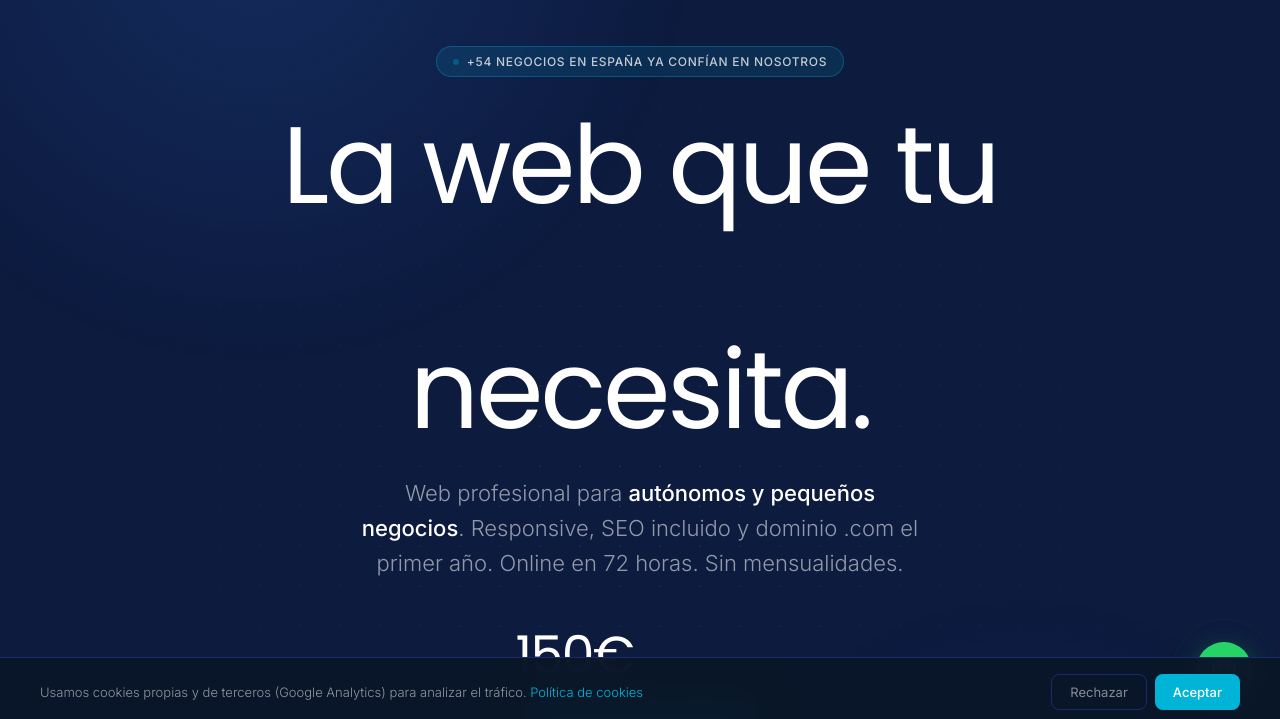
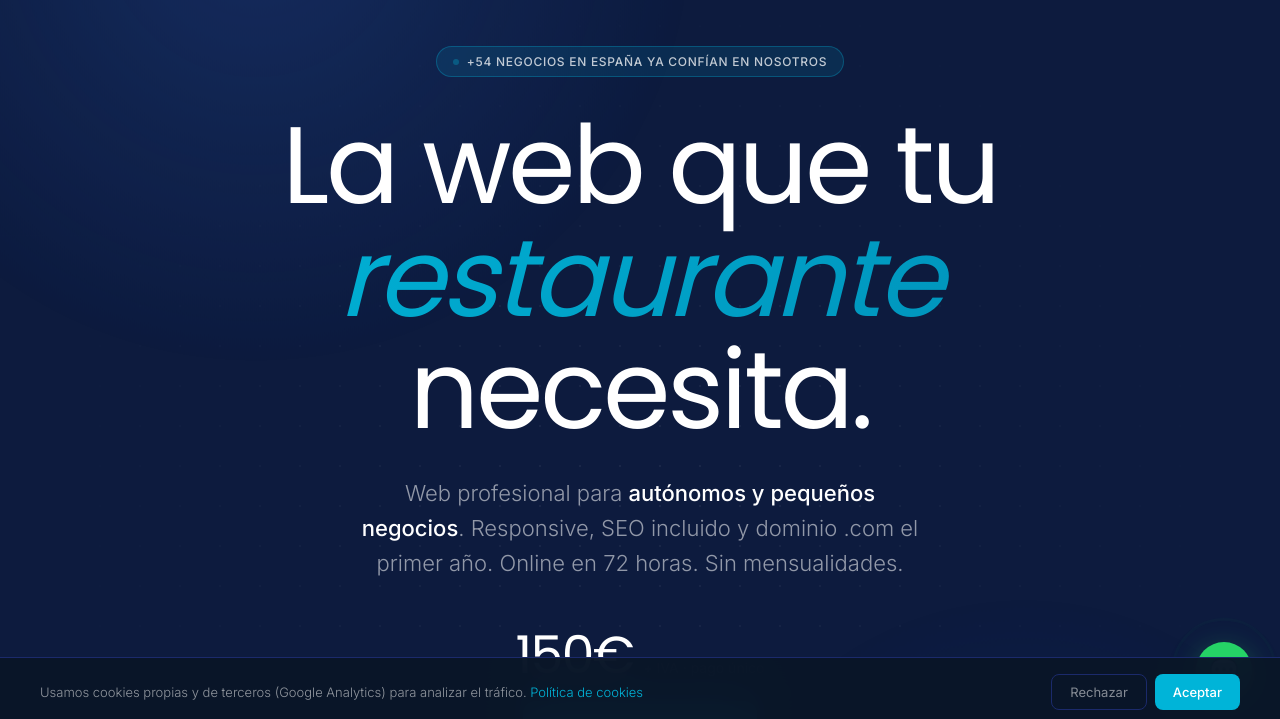
Before and after one commit to irojo9/damemiweb.com, a plain HTML site: page index.html in a window 1280 px wide. Shown: the part 74-793 px from the top of the page. Drawn offline with Linux system fonts and the light colour scheme.

Commit message:
Add files via upload

```diff
--- a/index.html
+++ b/index.html
@@ -86,10 +86,10 @@ nav.s{background:rgba(10,22,40,.95);backdrop-filter:blur(20px);border-color:var(
 @keyframes blink{0%,100%{opacity:1}50%{opacity:.3}}
 h1.hero-h{font-family:var(--serif);font-size:clamp(52px,8.5vw,110px);font-weight:300;line-height:.97;letter-spacing:-.03em;margin-bottom:32px;color:var(--white)}
 h1.hero-h .static{display:block;color:#FFFFFF}
-h1.hero-h .dynamic-wrap{display:block;min-height:1.1em;position:relative;overflow:visible}
-h1.hero-h .dynamic-word{display:block;font-style:italic;color:#00B4D8;position:absolute;left:50%;transform:translateX(-50%) translateY(100%);opacity:0;transition:transform .7s cubic-bezier(.16,1,.3,1),opacity .4s;white-space:nowrap;text-shadow:0 0 40px rgba(0,180,216,.4)}
-h1.hero-h .dynamic-word.in{transform:translateX(-50%) translateY(0);opacity:1}
-h1.hero-h .dynamic-word.out{transform:translateX(-50%) translateY(-110%);opacity:0}
+h1.hero-h .dynamic-wrap{display:block;overflow:hidden;line-height:1.1}
+h1.hero-h .dynamic-word{display:none;font-style:italic;color:#FFFFFF;background:linear-gradient(135deg,#00B4D8,#0090B8);-webkit-background-clip:text;-webkit-text-fill-color:transparent;background-clip:text}
+h1.hero-h .dynamic-word.active{display:block;animation:wordIn .6s cubic-bezier(.16,1,.3,1) forwards}
+@keyframes wordIn{from{opacity:0;transform:translateY(20px)}to{opacity:1;transform:translateY(0)}}
 .hero-sub{font-size:clamp(17px,2.2vw,22px);font-weight:300;color:rgba(255,255,255,.55);line-height:1.6;max-width:560px;margin:0 auto 48px}
 .hero-sub strong{color:var(--white);font-weight:500}
 .hero-actions{display:flex;flex-direction:column;align-items:center;gap:20px;margin-bottom:64px}
@@ -936,31 +936,14 @@ function go(id){const el=document.getElementById(id);if(el)el.scrollIntoView({be
 // Animated hero words
 (function(){
   const words=document.querySelectorAll('.dynamic-word');
-  const wrap=document.getElementById('dynamic-wrap');
   if(!words.length)return;
   let cur=0;
-  // set wrap height to match tallest word
-  function setHeight(){
-    let max=0;
-    words.forEach(w=>{w.style.position='relative';w.style.opacity='1';w.style.transform='none';const h=w.offsetHeight;max=Math.max(max,h);w.style.position='absolute';w.style.opacity='0';w.style.transform='translateX(-50%) translateY(100%)'});
-    wrap.style.height=max+'px';
-  }
-  setHeight();
-  window.addEventListener('resize',setHeight);
-  // show first
-  words[0].classList.add('in');
+  words[0].classList.add('active');
   setInterval(()=>{
-    const prev=cur;
+    words[cur].classList.remove('active');
     cur=(cur+1)%words.length;
-    words[prev].classList.remove('in');
-    words[prev].classList.add('out');
-    setTimeout(()=>{
-      words[prev].classList.remove('out');
-    },700);
-    setTimeout(()=>{
-      words[cur].classList.add('in');
-    },200);
-  },2800);
+    words[cur].classList.add('active');
+  },2600);
 })();
 
 // FAQ
```
